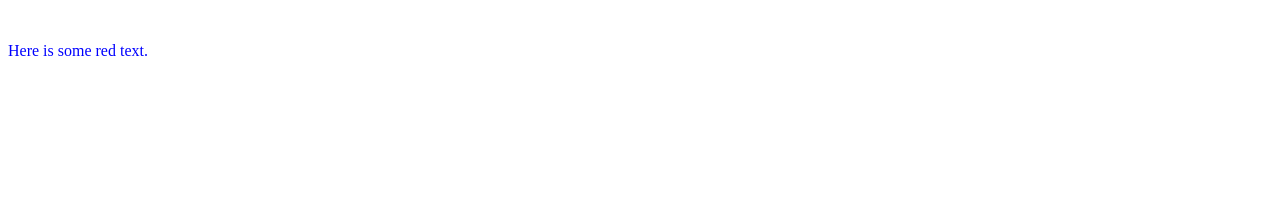
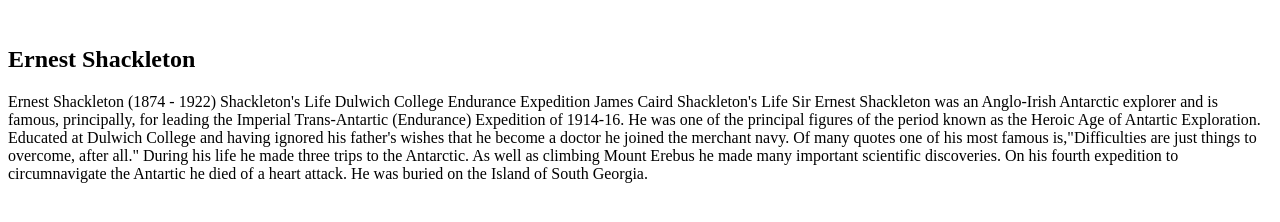
Before and after one commit to Mod-Virus/Mobile-App-Development, a website: page www/index.html in a window 1280 px wide. Drawn offline with Linux system fonts and the light colour scheme.

Commit message:
Added Ernest Shackleton text and stuff

```diff
--- a/www/index.html
+++ b/www/index.html
@@ -12,7 +12,24 @@
 </head>
 <body>
 	<br />
-  <p style='color:blue'> Here is some red text. </p>
+
+    <h2/>Ernest Shackleton </h2>
+
+    Ernest Shackleton (1874 - 1922)
+
+    Shackleton's Life
+    Dulwich College
+    Endurance Expedition
+    James Caird
+
+    Shackleton's Life
+
+    Sir Ernest Shackleton was an Anglo-Irish Antarctic explorer and is famous, principally, for leading the Imperial Trans-Antartic (Endurance) Expedition of 1914-16.
+
+    He was one of the principal figures of the period known as the Heroic Age of Antartic Exploration. Educated at Dulwich College and having ignored his father's wishes that he become a doctor he joined the merchant navy. Of many quotes one of his most famous is,"Difficulties are just things to overcome, after all."
+
+    During his life he made three trips to the Antarctic. As well as climbing Mount Erebus he made many important scientific discoveries. On his fourth expedition to circumnavigate the Antartic he died of a heart attack. He was buried on the Island of South Georgia.
+
 
 </body>
 </html>
```
